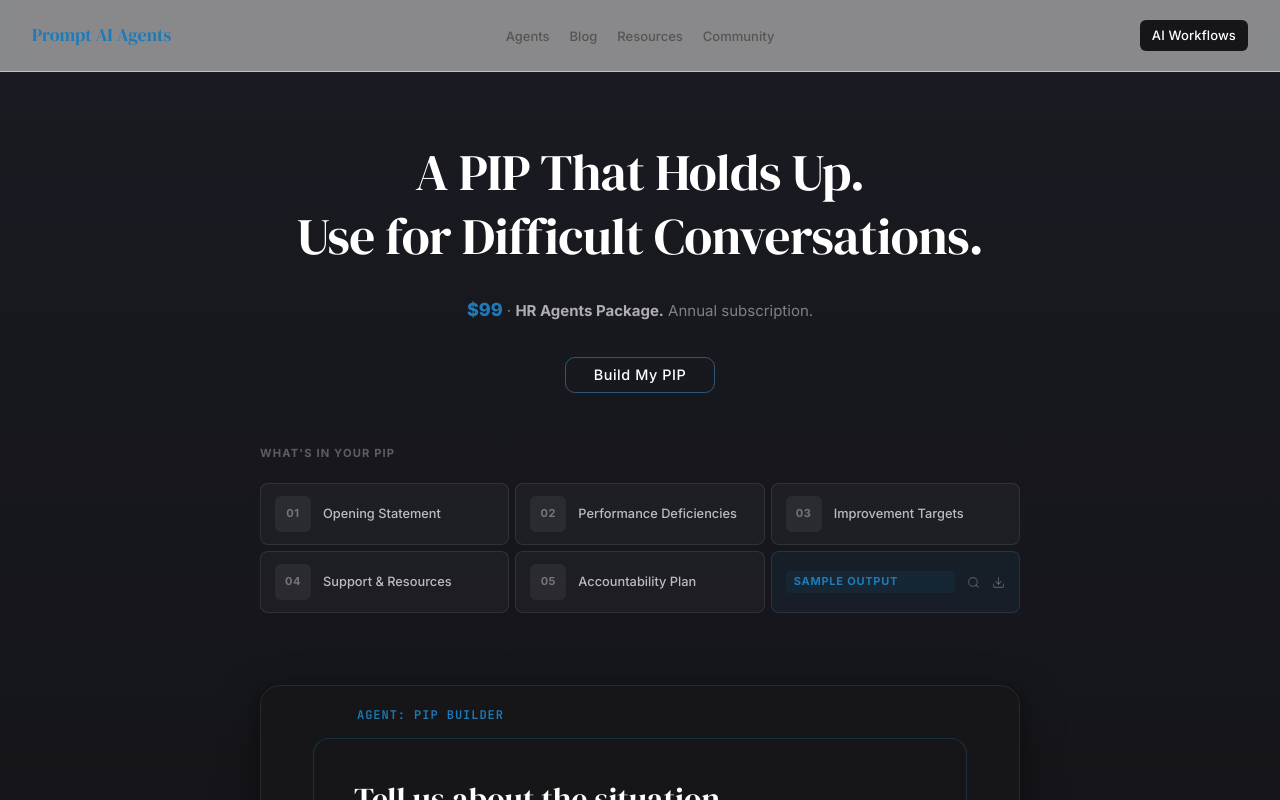
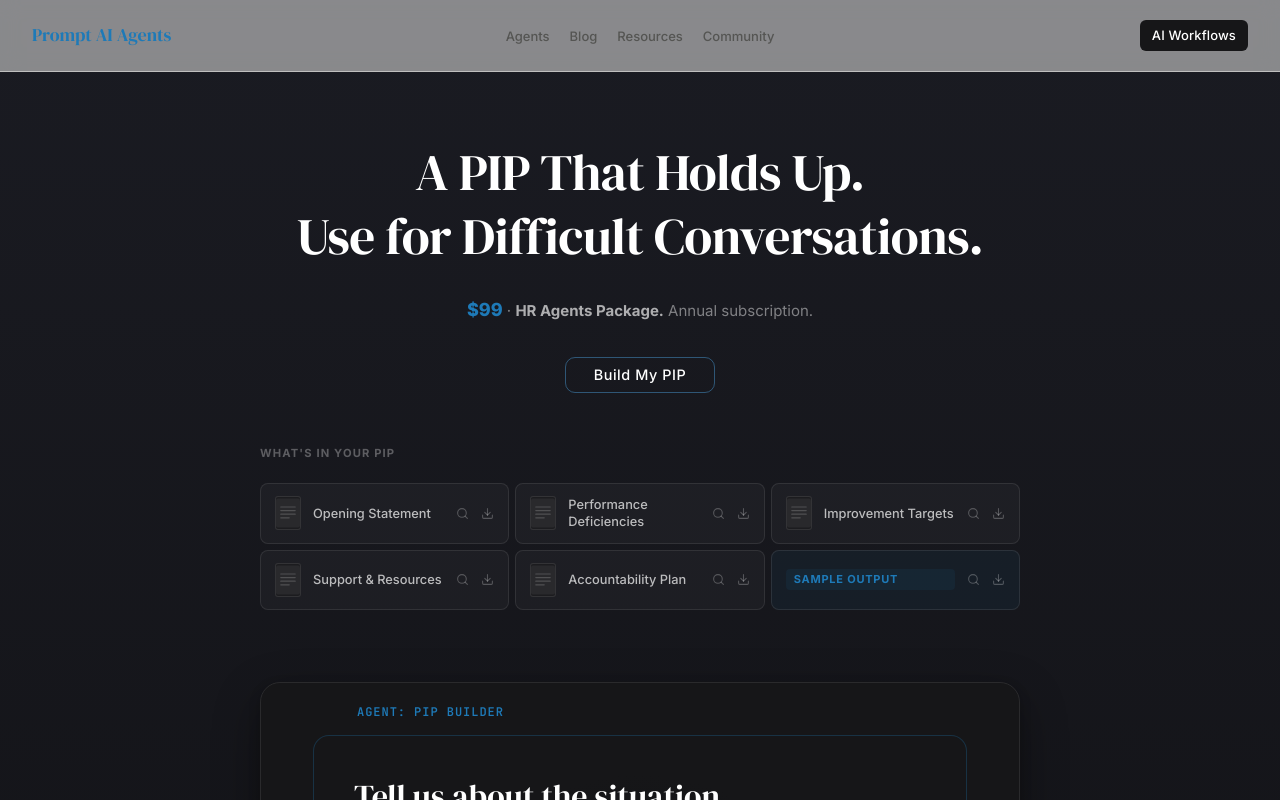
Before and after one commit to coolcalvin457-tech/agent-timesaver-nextjs, a Next.js app: page /pip-builder in a window 1280 px wide. Shown: the top 800 px of the page. Built offline with nearby package versions, Linux system fonts and the light colour scheme.

Commit message:
Make PIP section cards consistent with Onboarding Kit — doc icon, title, magnifier and download on every row

```diff
--- a/components/PIPSectionCards.tsx
+++ b/components/PIPSectionCards.tsx
@@ -3,11 +3,11 @@
 import React, { useState, useEffect, useCallback } from "react";
 
 const PIP_SECTIONS = [
-  { number: "01", title: "Opening Statement" },
-  { number: "02", title: "Performance Deficiencies" },
-  { number: "03", title: "Improvement Targets" },
-  { number: "04", title: "Support & Resources" },
-  { number: "05", title: "Accountability Plan" },
+  { title: "Opening Statement" },
+  { title: "Performance Deficiencies" },
+  { title: "Improvement Targets" },
+  { title: "Support & Resources" },
+  { title: "Accountability Plan" },
 ];
 
 const SAMPLE_PDF = "/samples/pip-sample-output.pdf";
@@ -42,36 +42,56 @@ export default function PIPSectionCards() {
           <div
             key={section.title}
             className="kit-list-row"
-            style={{ cursor: "default" }}
+            onClick={openPreview}
+            role="button"
+            tabIndex={0}
+            onKeyDown={(e) => { if (e.key === "Enter" || e.key === " ") openPreview(); }}
+            aria-label={`Preview ${section.title} in sample output`}
           >
-            {/* Section number */}
-            <div
-              style={{
-                width: "36px",
-                height: "36px",
-                borderRadius: "6px",
-                background: "rgba(255,255,255,0.06)",
-                display: "flex",
-                alignItems: "center",
-                justifyContent: "center",
-                flexShrink: 0,
-              }}
-            >
-              <span
-                style={{
-                  fontSize: "0.6875rem",
-                  fontWeight: 600,
-                  color: "rgba(255,255,255,0.35)",
-                  letterSpacing: "0.05em",
-                }}
-              >
-                {section.number}
-              </span>
+            {/* Doc icon thumbnail */}
+            <div className="kit-list-thumb">
+              <svg width="100%" height="100%" viewBox="0 0 40 48" fill="none" xmlns="http://www.w3.org/2000/svg">
+                <rect width="40" height="48" rx="3" fill="rgba(255,255,255,0.06)" />
+                <line x1="8" y1="14" x2="32" y2="14" stroke="rgba(255,255,255,0.18)" strokeWidth="2" strokeLinecap="round" />
+                <line x1="8" y1="20" x2="32" y2="20" stroke="rgba(255,255,255,0.18)" strokeWidth="2" strokeLinecap="round" />
+                <line x1="8" y1="26" x2="32" y2="26" stroke="rgba(255,255,255,0.18)" strokeWidth="2" strokeLinecap="round" />
+                <line x1="8" y1="32" x2="22" y2="32" stroke="rgba(255,255,255,0.18)" strokeWidth="2" strokeLinecap="round" />
+              </svg>
             </div>
 
             {/* Title */}
             <div style={{ flex: 1, minWidth: 0 }}>
               <span className="kit-list-title">{section.title}</span>
+            </div>
+
+            {/* Icons */}
+            <div style={{ display: "flex", gap: "12px", alignItems: "center", flexShrink: 0 }}>
+              <button
+                type="button"
+                onClick={(e) => { e.stopPropagation(); openPreview(); }}
+                className="kit-icon-btn"
+                title="Preview"
+                aria-label={`Preview ${section.title}`}
+              >
+                <svg width="13" height="13" viewBox="0 0 24 24" fill="none" stroke="currentColor" strokeWidth="2" strokeLinecap="round" strokeLinejoin="round">
+                  <circle cx="11" cy="11" r="8" />
+                  <line x1="21" y1="21" x2="16.65" y2="16.65" />
+                </svg>
+              </button>
+              <a
+                href={SAMPLE_PDF}
+                download
+                className="kit-icon-btn"
+                title="Download sample"
+                aria-label={`Download sample PIP`}
+                onClick={(e) => e.stopPropagation()}
+              >
+                <svg width="13" height="13" viewBox="0 0 24 24" fill="none" stroke="currentColor" strokeWidth="2" strokeLinecap="round" strokeLinejoin="round">
+                  <path d="M21 15v4a2 2 0 0 1-2 2H5a2 2 0 0 1-2-2v-4" />
+                  <polyline points="7 10 12 15 17 10" />
+                  <line x1="12" y1="15" x2="12" y2="3" />
+                </svg>
+              </a>
             </div>
           </div>
         ))}
```
